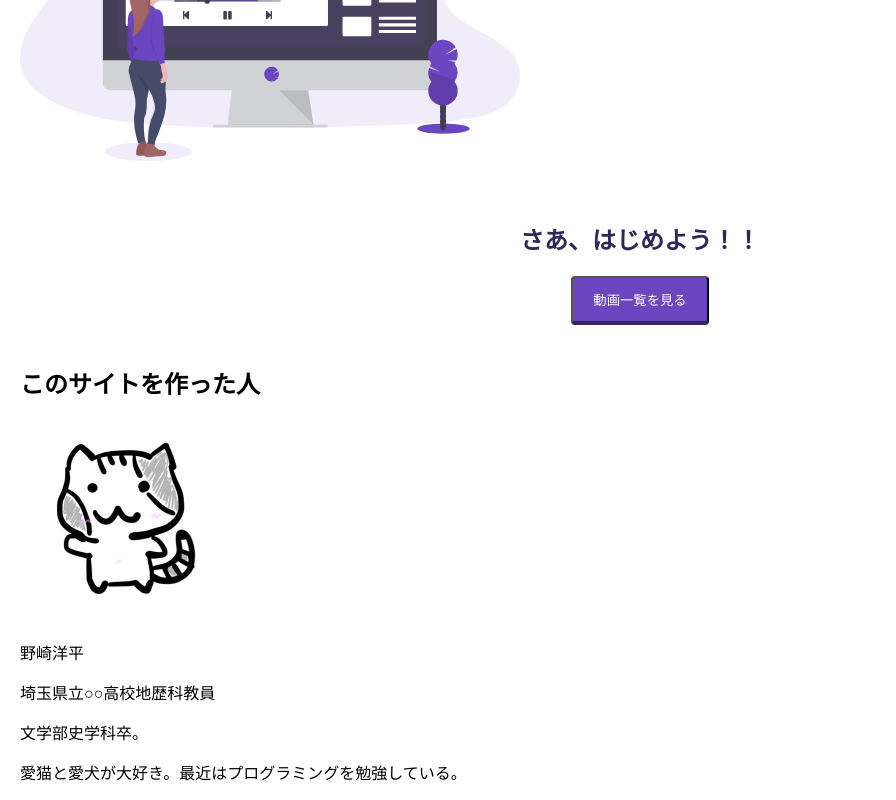
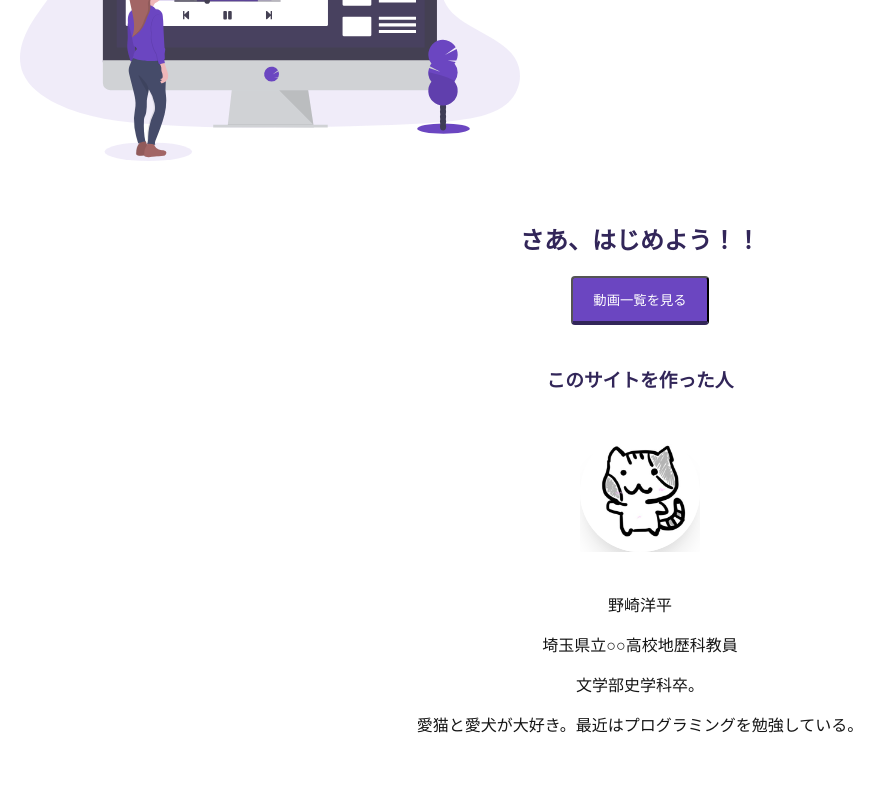
Before and after one commit to YouheiNozaki/HisTube, a Next.js app: page / in a window 1280 px wide. Shown: the part 530-1330 px from the top of the page, without its empty margins (0-896 px from the left). After the commit the page ends 1282 px from the top, so only its background shows below. Built offline with nearby package versions, Linux system fonts and the light colour scheme.

Commit message:
自己紹介のレイアウトを完成

```diff
--- a/src/pages/index.tsx
+++ b/src/pages/index.tsx
@@ -32,7 +32,7 @@ const Component: React.FC<Props> = ({ className }) => {
           />
         </section>
         <section className="main-link">
-          <h2 className="main-link-text">
+          <h2 className="main-link-heading">
             さあ、はじめよう！！
           </h2>
           <Link href="/posts">
@@ -44,20 +44,27 @@ const Component: React.FC<Props> = ({ className }) => {
             </a>
           </Link>
         </section>
-        <section>
-          <h2>このサイトを作った人</h2>
+        <section className="main-intro">
+          <h3 className="main-intro-heading">
+            このサイトを作った人
+          </h3>
+          <div className="main-intro-image">
             <Image
               src="/cat.png"
               alt="自己紹介画像"
-            width={200}
-            height={200}
+              width={120}
+              height={120}
+              className="main-intro-image-child"
             />
+          </div>
+          <div className="main-intro-paragraph">
             <p>野崎洋平</p>
             <p>埼玉県立○○高校地歴科教員</p>
             <p>文学部史学科卒。</p>
             <p>
               愛猫と愛犬が大好き。最近はプログラミングを勉強している。
             </p>
+          </div>
         </section>
       </article>
     </Layout>
@@ -83,13 +90,36 @@ const StyledComponent = styled(Component)`
     margin: 40px 0px;
     text-align: center;
   }
-  & .main-link-text {
+  & .main-link-heading {
     color: ${(props) => props.theme.colors.purple[900]};
     font-weight: ${(props) =>
       props.theme.fontWeights.semibold};
   }
   & .main-link-button {
     padding: 12px 20px;
+  }
+  & .main-intro {
+    margin: 40px auto 0;
+    text-align: center;
+  }
+  & .main-intro-heading {
+    color: ${(props) => props.theme.colors.purple[900]};
+    font-weight: ${(props) =>
+      props.theme.fontWeights.semibold};
+  }
+  & .main-intro-image {
+    margin: 40px auto;
+    width: 120px;
+    height: 120px;
+  }
+  & .main-intro-image-child {
+    border: solid 4px
+      ${(props) => props.theme.colors.purple[900]};
+    border-radius: 50%;
+    box-shadow: ${(props) => props.theme.shadows.xl};
+  }
+  & .main-intro-paragraph {
+    color: ${(props) => props.theme.colors.blackAlpha[900]};
   }
 `;
 
```
Also changed, not shown: src/theme/shadows.ts (+6 -3 lines). Lines whose indentation alone changed are shown as unchanged.
